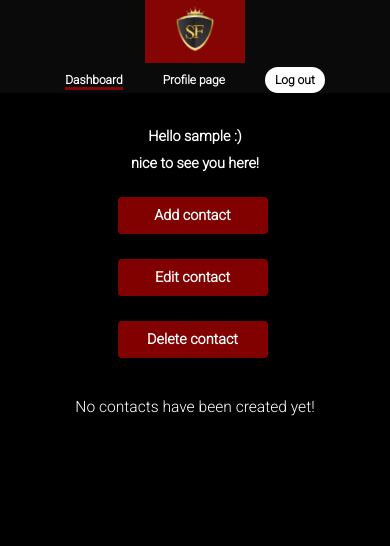
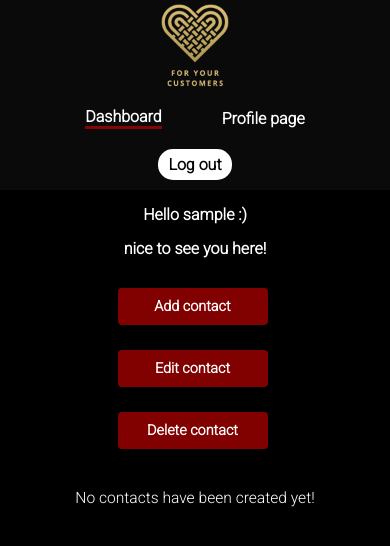
Before and after one commit to stefanfaderl/Customer-Management-System, a PHP site: page /Kundenverwaltung/dashboard.php in a window 390 px wide. Shown: the top 546 px of the page. Run offline with PHP 8.4, Linux system fonts and the light colour scheme; the visitor is signed in with stand-in values (Sample User, id 1); data that the repository does not hold is empty.

Commit message:
new logo and little style changes

```diff
--- a/css/style.css
+++ b/css/style.css
@@ -42,7 +42,7 @@ body {
     text-transform: uppercase;
 }
 
-.item:hover {
+.item:hover, .item:focus {
     background: rgba(204, 0, 0, 0.63);
 }
 
@@ -66,9 +66,10 @@ header {
 
 .logo {
     cursor: pointer;
-    width: 100px;
+    width: 160px;
+    height: auto;
     margin-right: auto;
-    background: rgba(204, 0, 0, 0.63);
+    /* background: rgba(204, 0, 0, 0.63); */
     padding-left: 30px;
     padding-right: 30px;
 }
@@ -142,7 +143,7 @@ header {
 h1 {
     text-align: center;
     font-weight: bold;
-    font-size: 2.5rem;
+    font-size: 1.6rem;
     text-transform: uppercase;
     margin-bottom: 10px;
 }
@@ -164,17 +165,11 @@ h1 {
 
 input[type=text], select, textarea {
     width: 100%;
-
     padding: 12px;
-
     border: 1px solid #ccc;
-
     border-radius: 4px;
-
     box-sizing: border-box;
-
     margin-top: 6px;
-
     margin-bottom: 16px;
     /* Allow the user to vertically resize the textarea (not horizontally) */
     resize: vertical
@@ -182,19 +177,12 @@ input[type=text], select, textarea {
 
 input[type=password], select, textarea {
     width: 100%;
-
     padding: 12px;
-
     border: 1px solid #ccc;
-
     border-radius: 4px;
-
     box-sizing: border-box;
-
     margin-top: 6px;
-
     margin-bottom: 16px;
-
     resize: vertical
 }
 
@@ -296,6 +284,10 @@ hr {
     margin-bottom: 10px;
 }
 
+.customerContainer {
+    margin: 20px;
+}
+
 #customers {
     overflow: hidden;
     overflow-x: auto;
@@ -306,7 +298,7 @@ hr {
     background-color: rgba(255, 255, 255, 1);
     color: black;
     font-family: 'Poppins', sans-serif;
-    font-size: clamp(12px, 2.5vw, 1rem);
+    font-size: clamp(16px, 2.5vw, 1rem);
     flex-wrap: wrap;
 }
 
@@ -348,23 +340,32 @@ tr {
 
 
 /* Media query */
-@media only screen and (max-width: 960px) {
+@media only screen and (max-width: 768px) {
+    body {
+        height: 100%;
+    }
+
     h1 {
-        font-size: 1.5rem;
+        font-size: 1.2rem;
+    }
+
+    ::placeholder {
+        font-size: 1rem;
     }
 
     .contactForm {
         display: inline-block;
-        margin-top: 60px;
-        width: 80%;
+        margin-top: 20px;
+        width: 100%;
         border-radius: 5px;
         background: rgba(255, 255, 255, 0.25);
-        padding: 60px;
+        padding: 20px;
     }
 
     button[type="submit"] {
         width: 100%;
         padding: 8px;
+        font-size: 1.2rem;
     }
 
     .contactForm input[type="text"], select, textarea {
@@ -374,25 +375,34 @@ tr {
         margin-bottom: 10px;
     }
 
+    .nav__links {
+        display: flex;
+        justify-content: center;
+        flex-wrap: wrap;
+        align-items: center;
+    }
+
     .nav__links li a {
+        margin: 10px;
         padding: 0px;
-        font-size: clamp(12px, 2.8vw, 17px);
+        font-size: clamp(16px, 2.8vw, 17px);
         /* clamp(MIN, VAL, MAX) is resolved as max()(MIN, min()(VAL, MAX)), https://www.youtube.com/watch?v=-634IDSkZT4 */
     }
 
     .item {
         /* background-color: black;  */
-        border: 0.5rem dotted;
-        padding: 1.4rem;
-        border-radius: 1rem;
-        font-size: 2.5rem;
-        font-weight: bold;
-        text-transform: uppercase;
+        padding: 2.5rem;
+        font-size: 2rem;
+    }
+
+    .container {
+        color: white;
+        min-height: 80vh;
     }
 
     .containerDashboard p span {
-        margin: 10px 0 10px 0 !important;
-        font-size: 0.9rem;
+        margin: 15px !important;
+        font-size: 1rem;
         text-align: center;
     }
 
@@ -416,7 +426,6 @@ tr {
     header {
         display: block;
         background-color: #0A0A0A;
-        margin-bottom: 35px;
     }
 }
 
--- a/header.php
+++ b/header.php
@@ -16,7 +16,8 @@ session_start();
 
 <body>
     <header>
-        <img onclick="sendToHomescreen()" class="logo" src="img/SF-LogoAusgeschnitten.png" alt="logo">
+        <img onclick="sendToHomescreen()" class="logo" src="img/logo.png" alt="logo">
+        <!-- <div>Logo created by <a href="https://www.designevo.com/" title="Free Online Logo Maker">DesignEvo logo maker</a></div> -->
         <nav>
             <ul class="nav__links">
                 <?php
--- a/login.php
+++ b/login.php
@@ -20,4 +20,5 @@ include_once 'header.php';
     ?>
 </section>
 </body>
+
 </html>
--- a/profilepage.php
+++ b/profilepage.php
@@ -1,7 +1,7 @@
 <?php
 include_once 'header.php';
 ?>
-<article>
+<article class="customerContainer">
     <h1>Your created contacts:</h1>
     <?php
     require_once 'includes/dbh.inc.php';
```
Also changed, not shown: img/logo.png (added).
